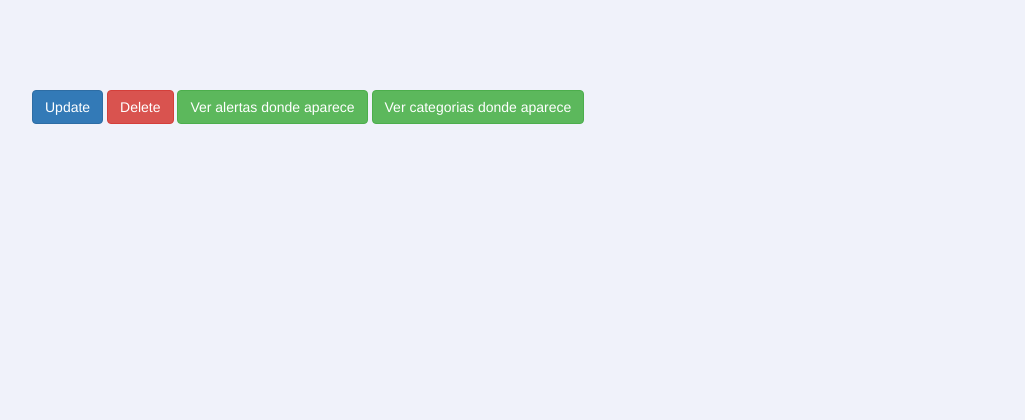
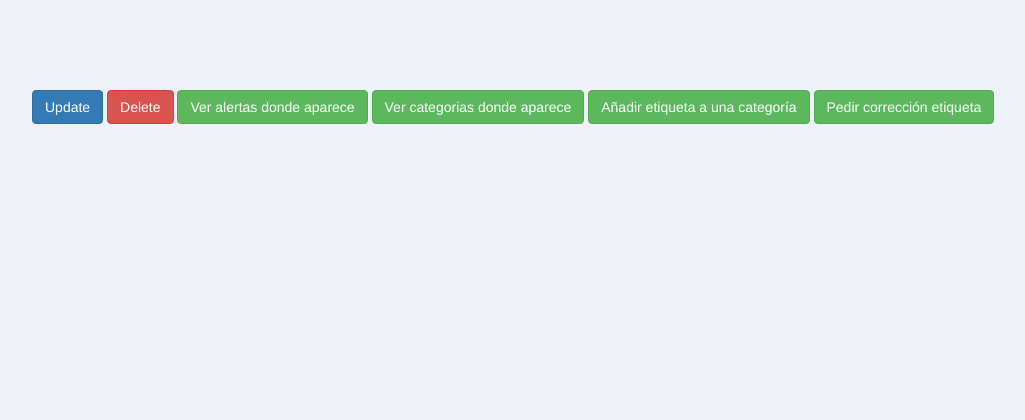
Before and after one commit to EPSZ-DAW2/daw2-2017-alertas-de-tu-ciudad, a Yii app: template basic/views/etiquetas/view.php in a window 1280 px wide. Shown: the top 420 px of the page, without its empty margins (38-1063 px from the left). Run offline with PHP 8.4 and a stand-in for Yii, Linux system fonts and the light colour scheme; the template is opened without the code that fills it, so the values that code supplies are empty; some libraries are stand-ins or nearby versions.

Commit message:
añadidos botones añadir categoría a etiqueta, y pedir cambio a etiqueta (enlaza con consulta de incidencias)

```diff
--- a/basic/views/etiquetas/view.php
+++ b/basic/views/etiquetas/view.php
@@ -25,6 +25,8 @@ $this->params['breadcrumbs'][] = $this->title;
         ]) ?>
 		  <?= Html::a('Ver alertas donde aparece', ['alerquetas', 'id' => $model->id], ['class' => 'btn btn-success']) ?>
 		  <?= Html::a('Ver categorias donde aparece', ['catego', 'id' => $model->id], ['class' => 'btn btn-success']) ?>
+		  <?= Html::a(Yii::t('app', 'Añadir etiqueta a una categoría'), ['categorias-etiquetas/create'], ['class' => 'btn btn-success']) ?>
+		  <?= Html::a(Yii::t('app', 'Pedir corrección etiqueta'), ['usuario-incidencias/createconsulta'], ['class' => 'btn btn-success']) ?>
     </p>
 
     <?= DetailView::widget([
--- a/basic/views/layouts/main.php
+++ b/basic/views/layouts/main.php
@@ -40,6 +40,8 @@ AppAsset::register($this);
             ['label' => 'Contact', 'url' => ['/site/contact']],
             //Acceso a Categorias
             ['label' => 'Categorias', 'url' => ['/categorias']],
+			//Acceso a Etiquetas
+            ['label' => 'Etiquetas', 'url' => ['/etiquetas']],
 			//Acceso a Incidencias
 			['label' => 'Incidencias', 'url' => ['/usuario-incidencias']],
 			//Acceso a los comentarios de las alertas
```
